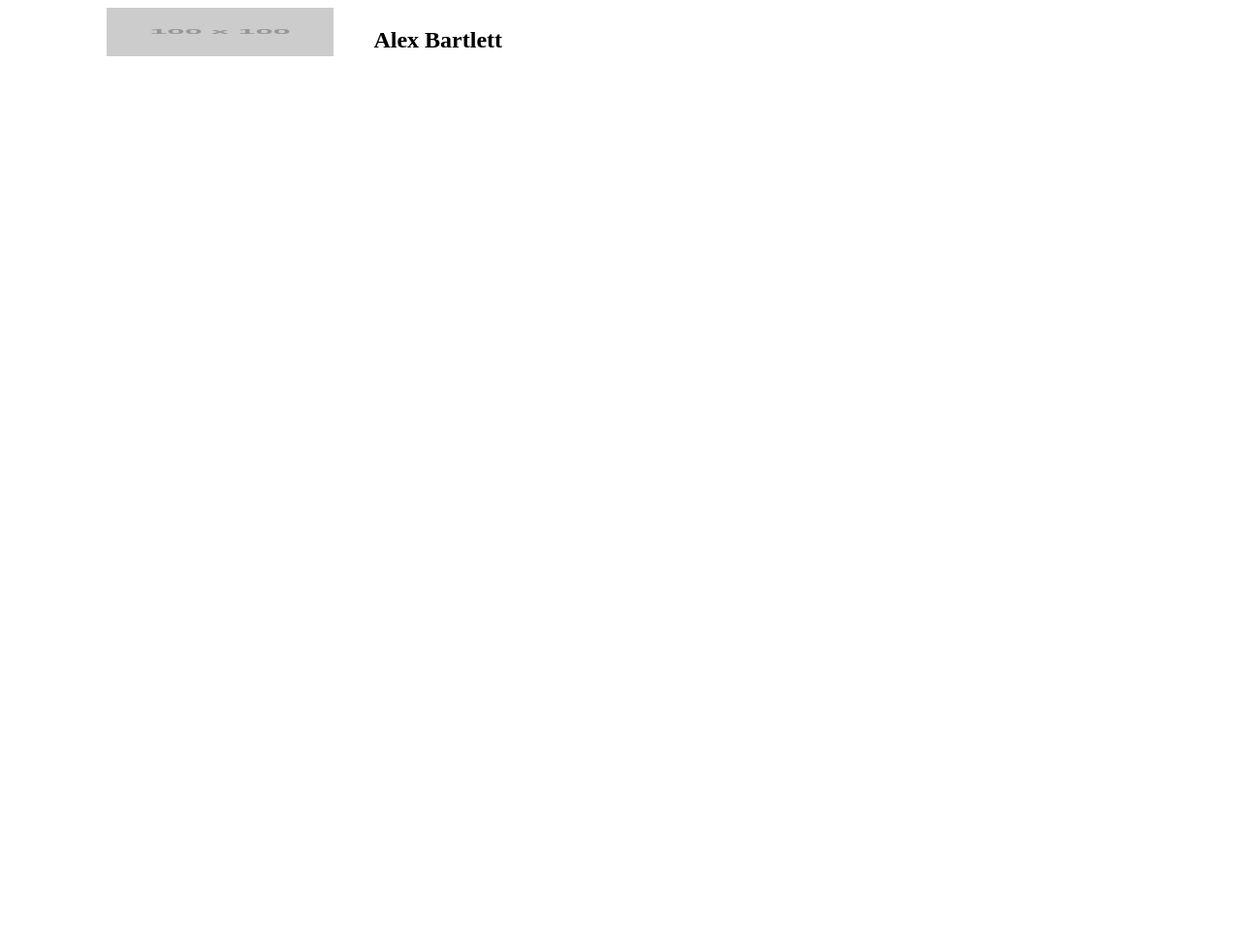
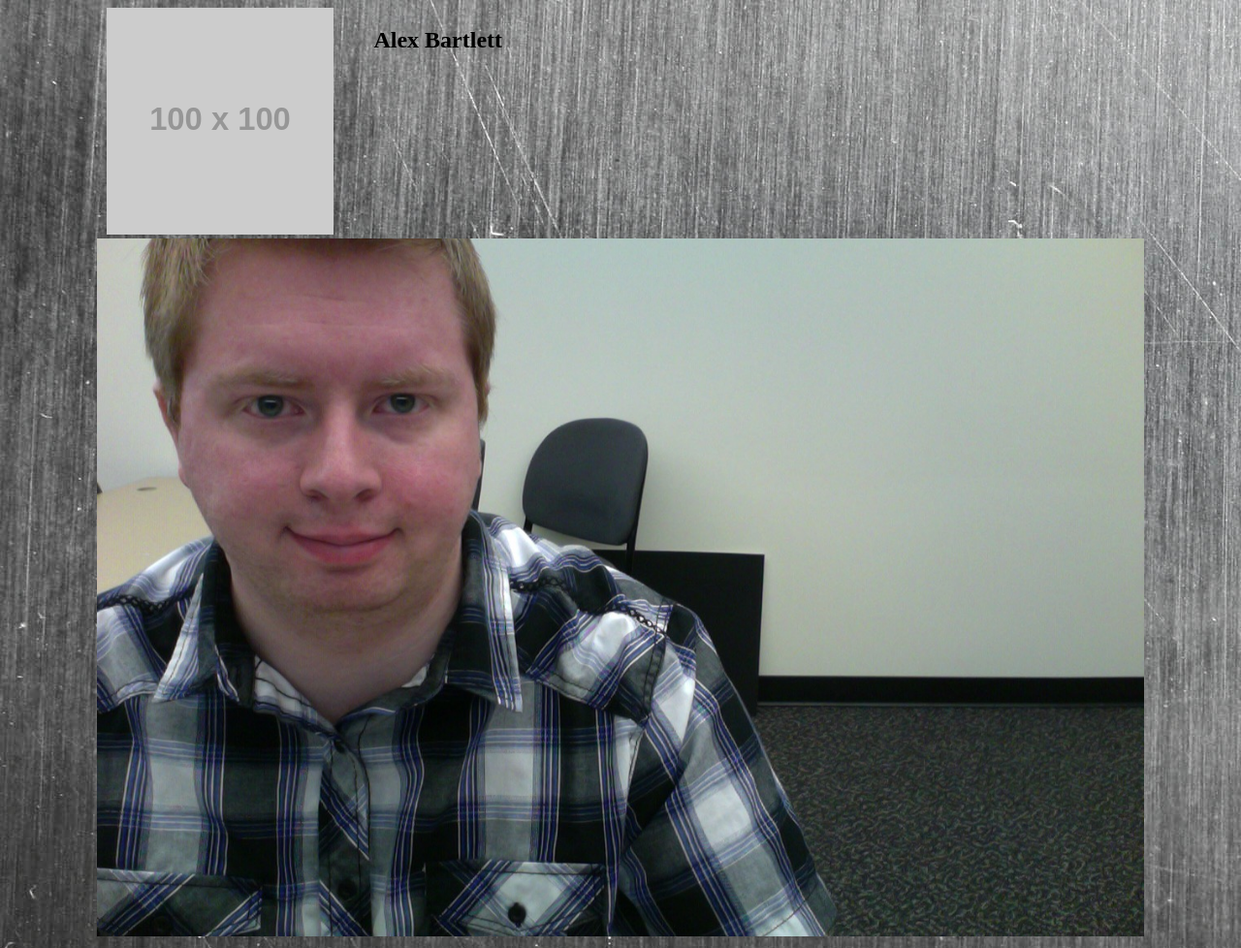
Before and after one commit to asbart2010/asbart2010.github.io, a plain HTML site: page index.html in a window 1280 px wide. Shown: the whole page at 97% size. Before the commit the page ends 800 px from the top, so only its background shows below. Drawn offline with Linux system fonts and the light colour scheme; placeholder pictures from the web are drawn by us.

Commit message:
Added Background

```diff
--- a/css/styles.css
+++ b/css/styles.css
@@ -1,6 +1,13 @@
 /* Style */
 
-img{
-    height: 50px;
-    width: 50px;
+/*Global*/
+body{
+    background: url(../img/steelTex.jpg);
 }
+
+
+
+/*Header*/
+header img{
+    widows: 100px;
+}
--- a/index.html
+++ b/index.html
@@ -20,5 +20,11 @@
        </section>
 
     </header>
+
+    <article class="grid-container">
+        <img src="img/photo.jpg" alt="">
+
+    </article>
+
 </body>
 </html>
```
Also changed, not shown: style-tile/untitled folder/index.html (deleted, +0 -10 lines), img/steelTex.jpg (added), style-tile/Stainless-Steel-Texture4.jpg (added).
